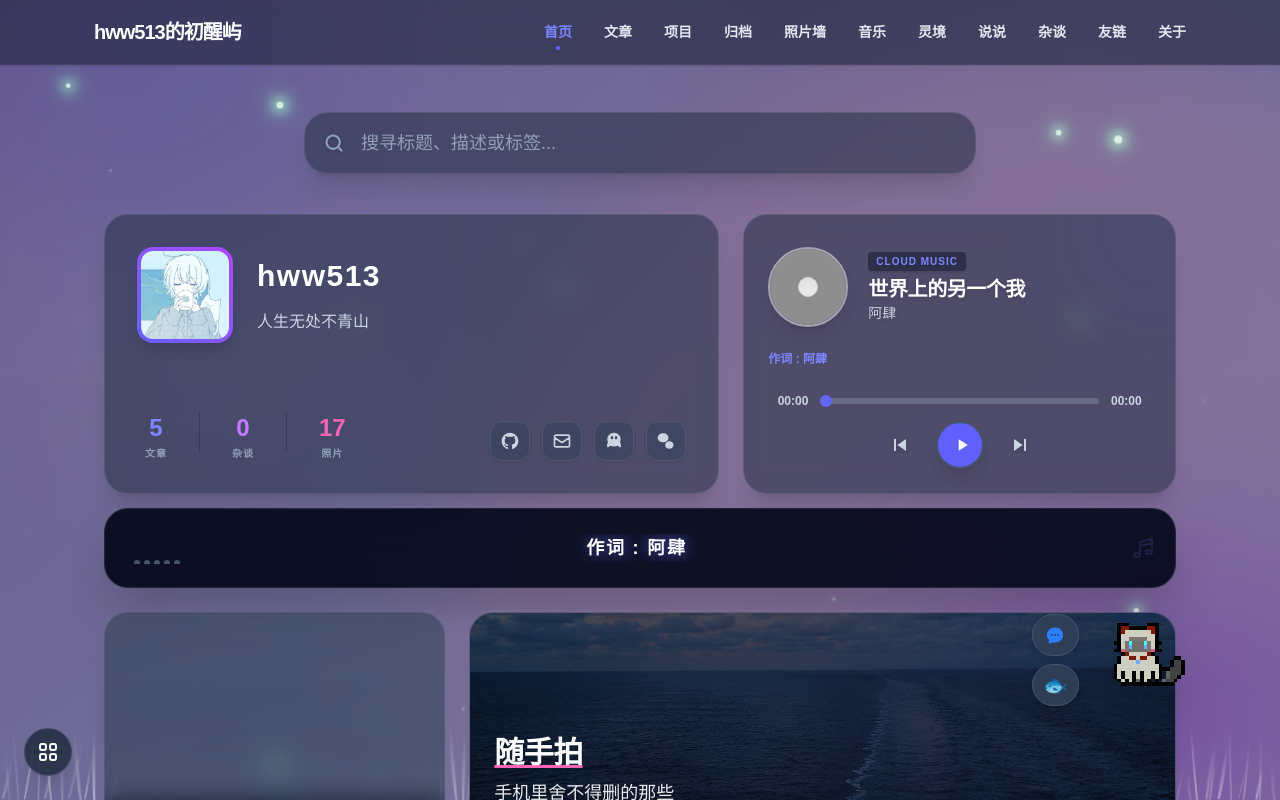
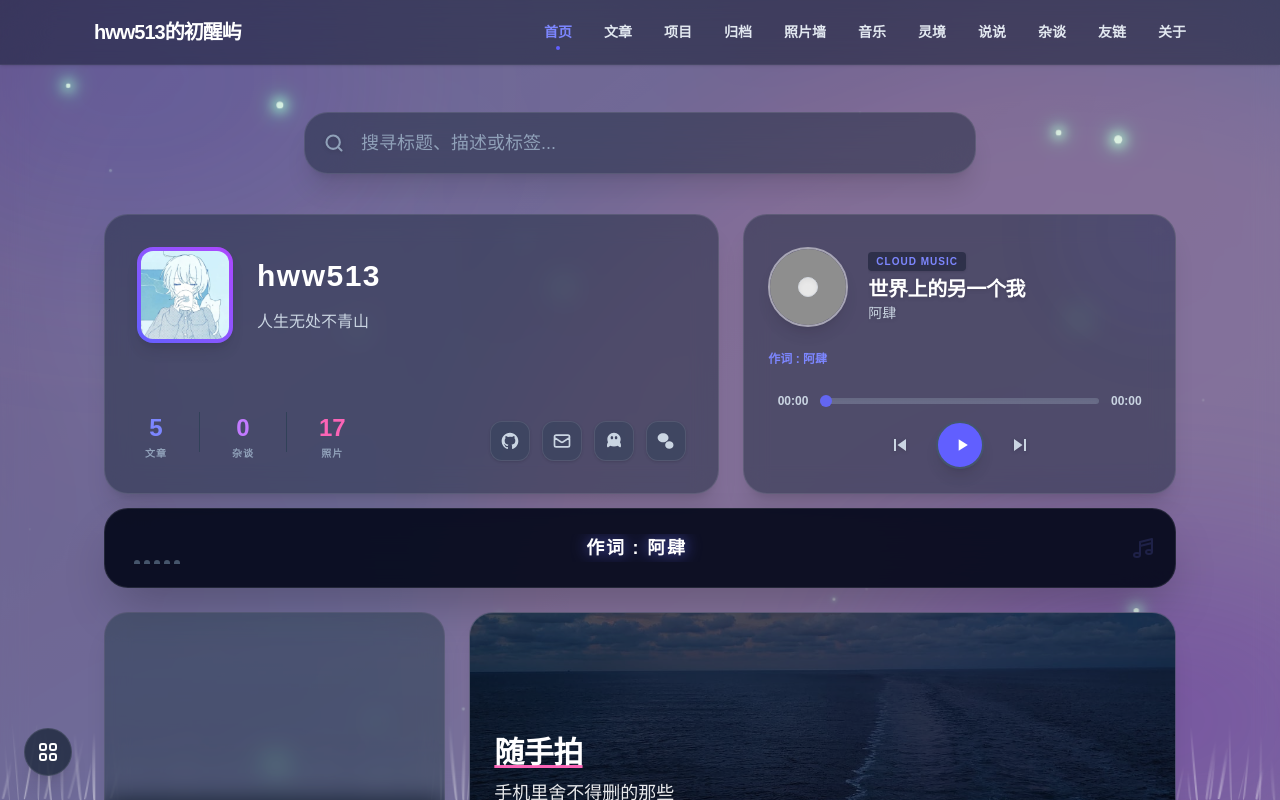
Before and after one commit to hww513/hww513, a Next.js app: page / in a window 1280 px wide. Shown: the top 800 px of the page. Built offline with nearby package versions, Linux system fonts and the light colour scheme; grey boxes are pictures that could not be loaded.

Commit message:
删掉桌面端右下角的赛博猫
- app/layout.tsx 移除 CyberCat 的渲染与 import
- 组件文件保留，以后想加回来改一行即可

```diff
--- a/app/layout.tsx
+++ b/app/layout.tsx
@@ -11,7 +11,6 @@ import ClickEffect from "../components/ClickEffect";
 import BackgroundSlider from "../components/BackgroundSlider";
 import GlobalToolbox from "../components/GlobalToolbox";
 import SplashScreen from "../components/SplashScreen";
-import CyberCat from '../components/CyberCat';
 import DanmakuBackground from '../components/DanmakuBackground';
 
 import MobileBackButton from '../components/MobileBackButton';
@@ -128,10 +127,6 @@ export default function RootLayout({ children }: Readonly<{ children: React.Reac
             `}} />
           </MusicProvider>
 
-          <div className="hidden md:block">
-            <CyberCat />
-          </div>
-
         </ThemeProvider>
       </body>
     </html>
```
